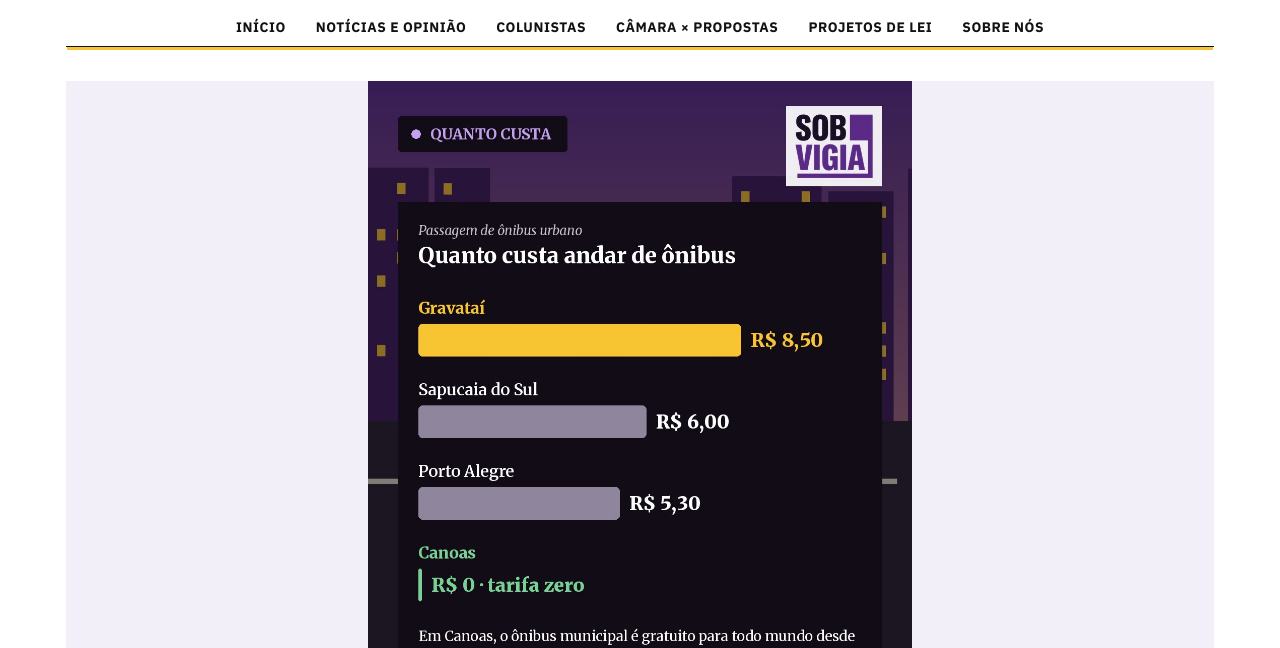
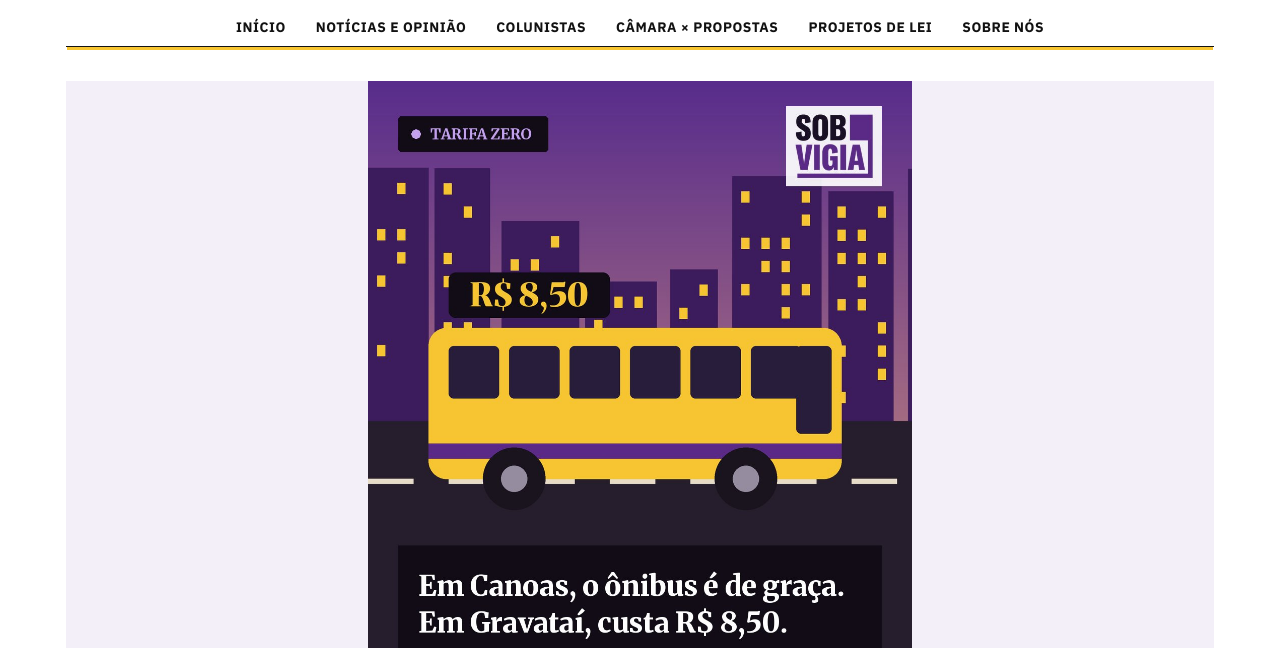
Before and after one commit to brunogaspareto46-maker/camara-aberta, a plain HTML site: page editorial/tarifa-zero-ja-e-realidade-em-143-cidades-do-brasil-inclusive-ao-lado-de/index.html in a window 1280 px wide. Shown: the part 143-791 px from the top of the page. Drawn offline with Linux system fonts and the light colour scheme.

Commit message:
Editorial da tarifa zero: nova imagem de capa
Co-Authored-By: Claude Opus 5.5 <noreply@anthropic.com>
Claude-Session: https://claude.ai/code/session_018J4VrPakyWsbUkyG1cavT8

```diff
--- a/editorial/tarifa-zero-ja-e-realidade-em-143-cidades-do-brasil-inclusive-ao-lado-de/index.html
+++ b/editorial/tarifa-zero-ja-e-realidade-em-143-cidades-do-brasil-inclusive-ao-lado-de/index.html
@@ -14,12 +14,12 @@
 <meta property="og:title" content="Tarifa zero já é realidade em 143 cidades do Brasil, inclusive ao lado de Gravataí. Por que aqui a passagem custa R$ 8,50?">
 <meta property="og:description" content="Canoas, Maricá e Caucaia mostram que ônibus gratuito é escolha política, não utopia. A nova concessão de Gravataí, que vai valer por 15 anos, já separa o que o passageiro paga do que a empresa recebe. Falta decidir quanto o povo vai pagar na catraca.">
 <meta property="og:url" content="https://sobvigia.com.br/editorial/tarifa-zero-ja-e-realidade-em-143-cidades-do-brasil-inclusive-ao-lado-de/">
-<meta property="og:image" content="https://sobvigia.com.br/fotos/ab8b51e5a7721f9db5d5f72961ad5adc.jpg">
+<meta property="og:image" content="https://sobvigia.com.br/fotos/f2f3d780beadbd9321f114868ada9c4d.jpg">
 <meta property="og:image:alt" content="Ilustrativa">
 <meta name="twitter:card" content="summary_large_image">
 <meta name="twitter:title" content="Tarifa zero já é realidade em 143 cidades do Brasil, inclusive ao lado de Gravataí. Por que aqui a passagem custa R$ 8,50?">
 <meta name="twitter:description" content="Canoas, Maricá e Caucaia mostram que ônibus gratuito é escolha política, não utopia. A nova concessão de Gravataí, que vai valer por 15 anos, já separa o que o passageiro paga do que a empresa recebe. Falta decidir quanto o povo vai pagar na catraca.">
-<meta name="twitter:image" content="https://sobvigia.com.br/fotos/ab8b51e5a7721f9db5d5f72961ad5adc.jpg">
+<meta name="twitter:image" content="https://sobvigia.com.br/fotos/f2f3d780beadbd9321f114868ada9c4d.jpg">
 <link rel="canonical" href="https://sobvigia.com.br/editorial/tarifa-zero-ja-e-realidade-em-143-cidades-do-brasil-inclusive-ao-lado-de/">
 <meta property="article:published_time" content="2026-11-17T16:26:16.809Z">
 <meta property="article:section" content="Editorial">
@@ -83,7 +83,7 @@
 <main class="largura">
 
 <article class="pagina-materia pagina-propria">
-  <img class="materia-hero" src="../../fotos/ab8b51e5a7721f9db5d5f72961ad5adc.jpg" alt="Ilustrativa">
+  <img class="materia-hero" src="../../fotos/f2f3d780beadbd9321f114868ada9c4d.jpg" alt="Ilustrativa">
   <div class="materia">
     <a class="voltar" href="../../index.html#noticias">← Notícias e opinião</a>
 
```
Also changed, not shown: conteudo.json (+1 -1 lines), n/tarifa-zero-ja-e-realidade-em-143-cidades-do-brasil-inclusiv-mwkwmqg9.html (+2 -2 lines), fotos/ab8b51e5a7721f9db5d5f72961ad5adc.jpg (deleted), fotos/f2f3d780beadbd9321f114868ada9c4d.jpg (added).
